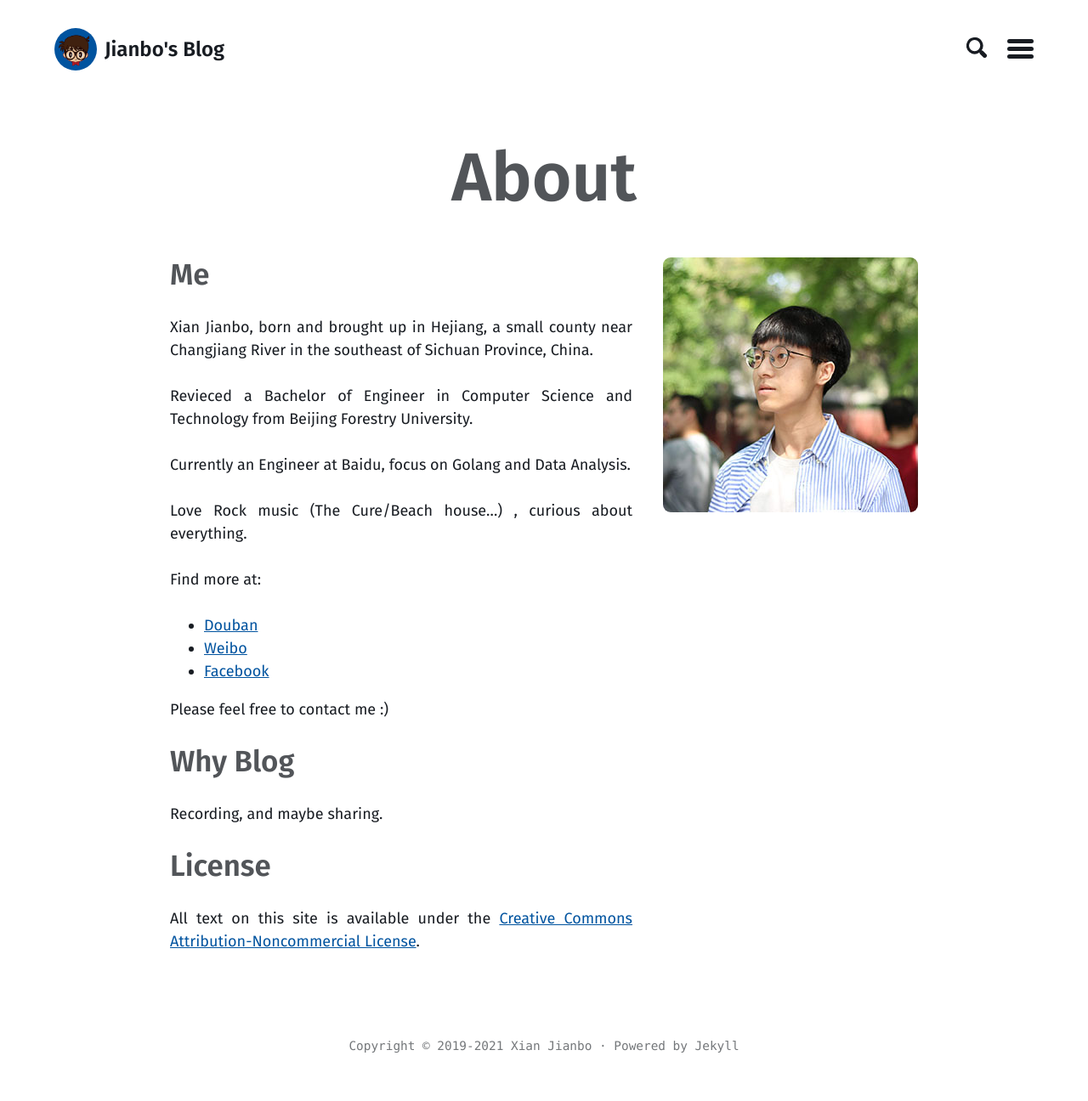
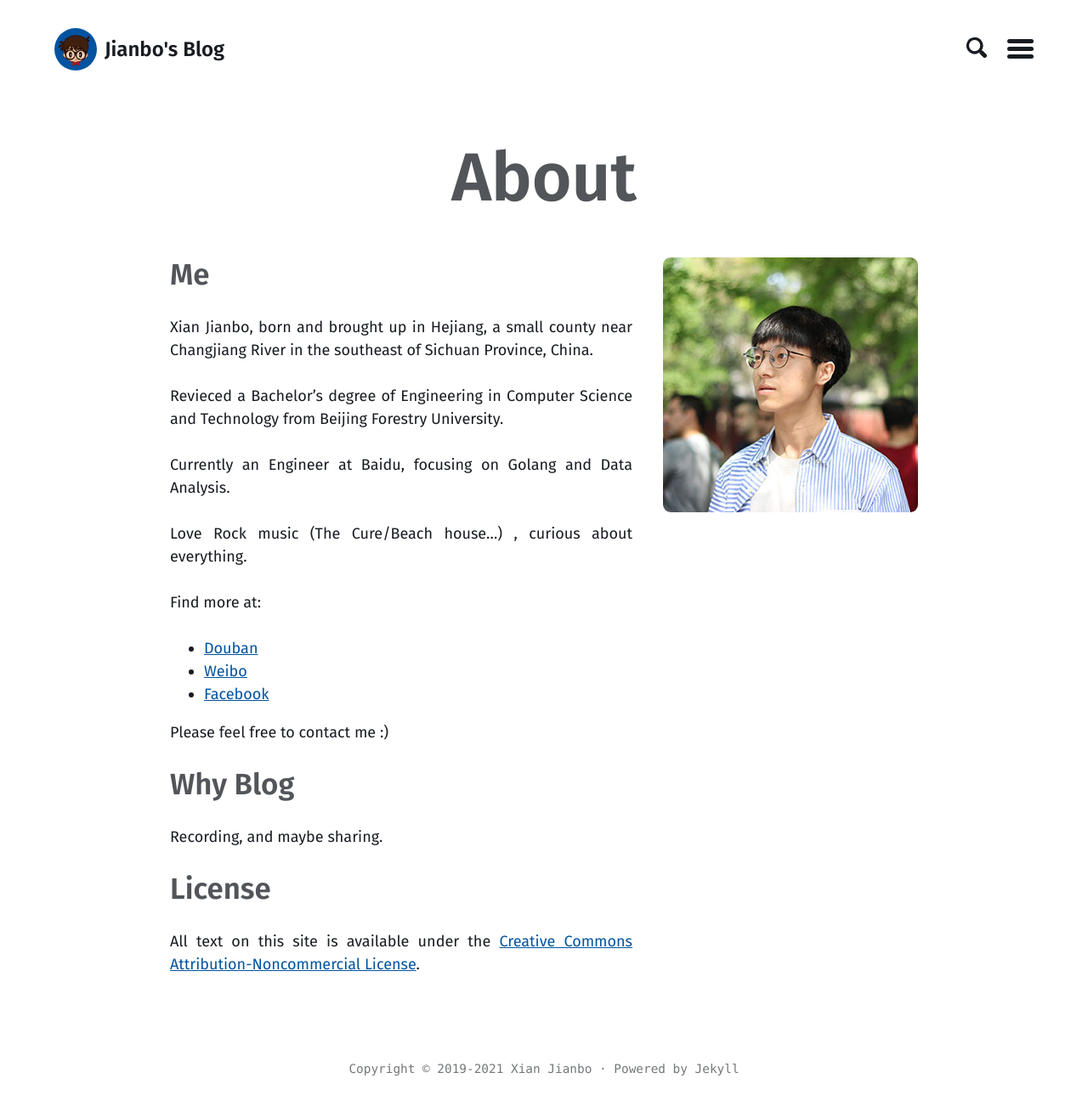
Before and after one commit to xianjianbo/xianjianbo.github.io, a Jekyll site: the page built from about.md, in a window 1280 px wide. Shown: the whole page at 85% size. Built offline with Jekyll 4.4.1, drawn with Linux system fonts in a browser that asks for light colours; before the commit the page ends 1269 px from its top, so only the background shows below that.

Commit message:
fix typo

```diff
--- a/about.md
+++ b/about.md
@@ -8,9 +8,9 @@ permalink: /about/
 
 Xian Jianbo, born and brought up in Hejiang, a small county near Changjiang River in the southeast of Sichuan Province, China.
 
-Revieced a Bachelor of Engineer in Computer Science and Technology from Beijing Forestry University.
+Revieced a Bachelor's degree of Engineering in Computer Science and Technology from Beijing Forestry University.
 
-Currently an Engineer at Baidu, focus on Golang and Data Analysis.
+Currently an Engineer at Baidu, focusing on Golang and Data Analysis.
 
 Love Rock music (The Cure/Beach house...) , curious about everything.
 
```
